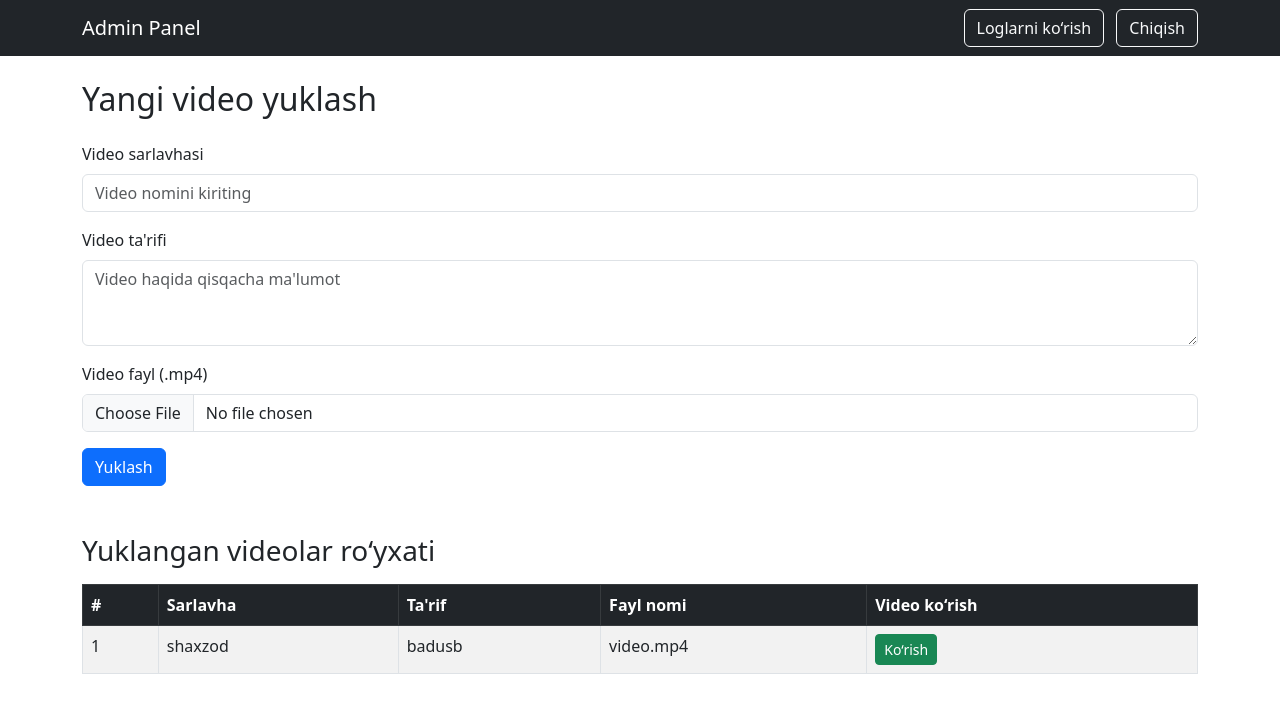
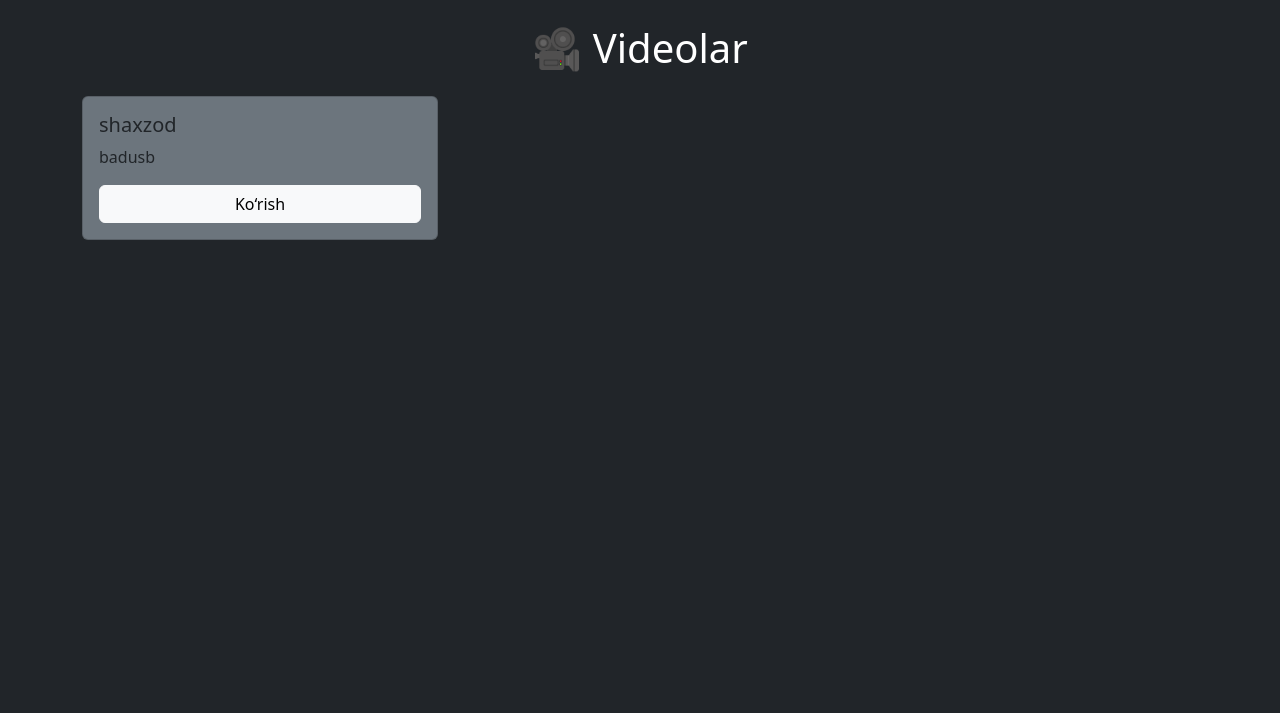
Before and after one commit to shaxzodbara/shaxzod, a Flask app: page / in a window 1280 px wide. Shown: the top 713 px of the page. Run offline with Flask 3, Linux system fonts and the light colour scheme.

Commit message:
Update index.html

```diff
--- a/templates/index.html
+++ b/templates/index.html
@@ -1,82 +1,28 @@
 <!DOCTYPE html>
-<html lang="uz">
+<html lang="en">
 <head>
-    <meta charset="UTF-8" />
-    <meta name="viewport" content="width=device-width, initial-scale=1" />
-    <title>Admin Panel - Video Yuklash</title>
-    <link href="https://cdn.jsdelivr.net/npm/bootstrap@5.3.0/dist/css/bootstrap.min.css" rel="stylesheet" />
+    <meta charset="UTF-8">
+    <title>Bosh sahifa - Videolar</title>
+    <link href="https://cdn.jsdelivr.net/npm/bootstrap@5.3.3/dist/css/bootstrap.min.css" rel="stylesheet">
 </head>
-<body>
-<nav class="navbar navbar-expand-lg navbar-dark bg-dark mb-4">
-  <div class="container">
-    <a class="navbar-brand" href="{{ url_for('admin') }}">Admin Panel</a>
-    <div>
-      <a href="{{ url_for('logs') }}" class="btn btn-outline-light me-2">Loglarni ko‘rish</a>
-      <a href="{{ url_for('logout') }}" class="btn btn-outline-light">Chiqish</a>
+<body class="bg-dark text-white">
+
+<div class="container py-4">
+    <h1 class="mb-4 text-center">🎥 Videolar</h1>
+    <div class="row">
+        {% for video in videos %}
+        <div class="col-md-4 mb-4">
+            <div class="card bg-secondary">
+                <div class="card-body">
+                    <h5 class="card-title">{{ video.title }}</h5>
+                    <p class="card-text">{{ video.desc }}</p>
+                    <a href="{{ url_for('video', filename=video.filename) }}" class="btn btn-light w-100">Ko‘rish</a>
+                </div>
+            </div>
+        </div>
+        {% endfor %}
     </div>
-  </div>
-</nav>
-
-<div class="container">
-    <h2 class="mb-4">Yangi video yuklash</h2>
-
-    <!-- Flash xabarlar -->
-    {% with messages = get_flashed_messages(with_categories=true) %}
-      {% if messages %}
-        {% for category, message in messages %}
-          <div class="alert alert-{{ category }} alert-dismissible fade show" role="alert">
-            {{ message }}
-            <button type="button" class="btn-close" data-bs-dismiss="alert" aria-label="Close"></button>
-          </div>
-        {% endfor %}
-      {% endif %}
-    {% endwith %}
-
-    <form method="POST" enctype="multipart/form-data" class="mb-5">
-        <div class="mb-3">
-            <label for="title" class="form-label">Video sarlavhasi</label>
-            <input type="text" class="form-control" id="title" name="title" placeholder="Video nomini kiriting" required />
-        </div>
-        <div class="mb-3">
-            <label for="desc" class="form-label">Video ta'rifi</label>
-            <textarea class="form-control" id="desc" name="desc" rows="3" placeholder="Video haqida qisqacha ma'lumot" required></textarea>
-        </div>
-        <div class="mb-3">
-            <label for="video" class="form-label">Video fayl (.mp4)</label>
-            <input type="file" class="form-control" id="video" name="video" accept=".mp4" required />
-        </div>
-        <button type="submit" class="btn btn-primary">Yuklash</button>
-    </form>
-
-    <h3>Yuklangan videolar ro‘yxati</h3>
-    {% if videos %}
-    <table class="table table-bordered table-striped mt-3">
-        <thead class="table-dark">
-            <tr>
-                <th>#</th>
-                <th>Sarlavha</th>
-                <th>Ta'rif</th>
-                <th>Fayl nomi</th>
-                <th>Video ko‘rish</th>
-            </tr>
-        </thead>
-        <tbody>
-            {% for video in videos %}
-            <tr>
-                <td>{{ loop.index }}</td>
-                <td>{{ video.title }}</td>
-                <td>{{ video.desc }}</td>
-                <td>{{ video.filename }}</td>
-                <td><a href="{{ url_for('video', filename=video.filename) }}" class="btn btn-sm btn-success" target="_blank">Ko‘rish</a></td>
-            </tr>
-            {% endfor %}
-        </tbody>
-    </table>
-    {% else %}
-        <p>Hozircha video yuklanmagan.</p>
-    {% endif %}
 </div>
 
-<script src="https://cdn.jsdelivr.net/npm/bootstrap@5.3.0/dist/js/bootstrap.bundle.min.js"></script>
 </body>
 </html>
```
